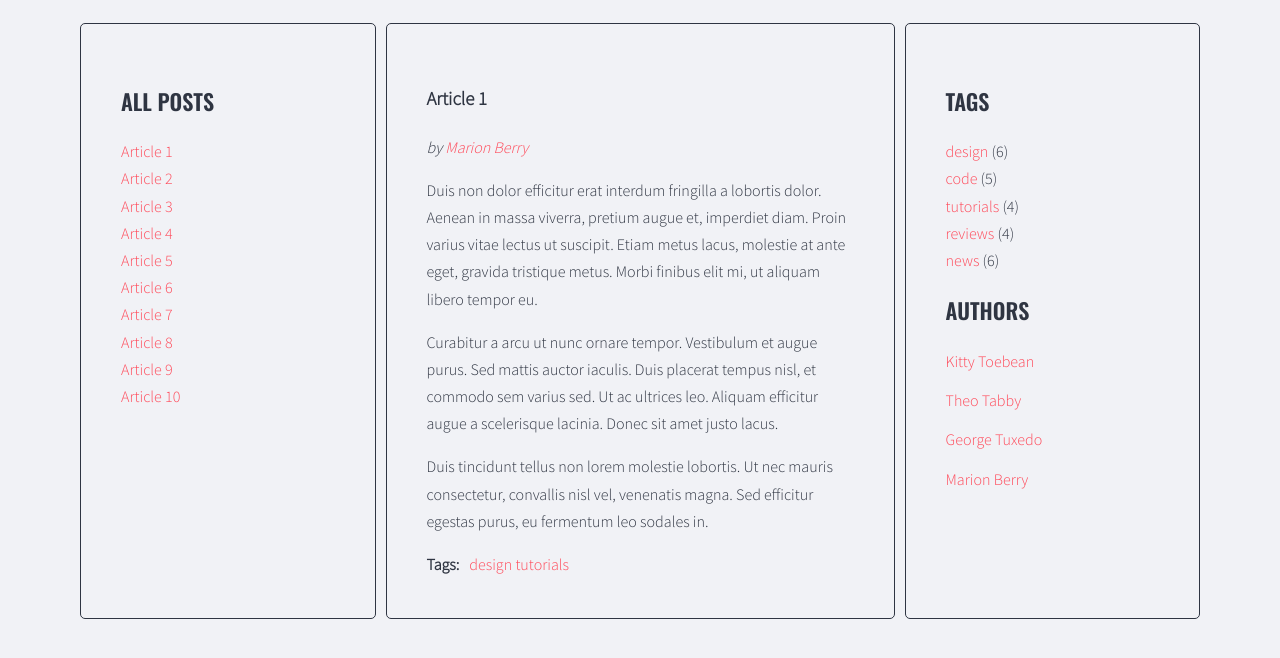
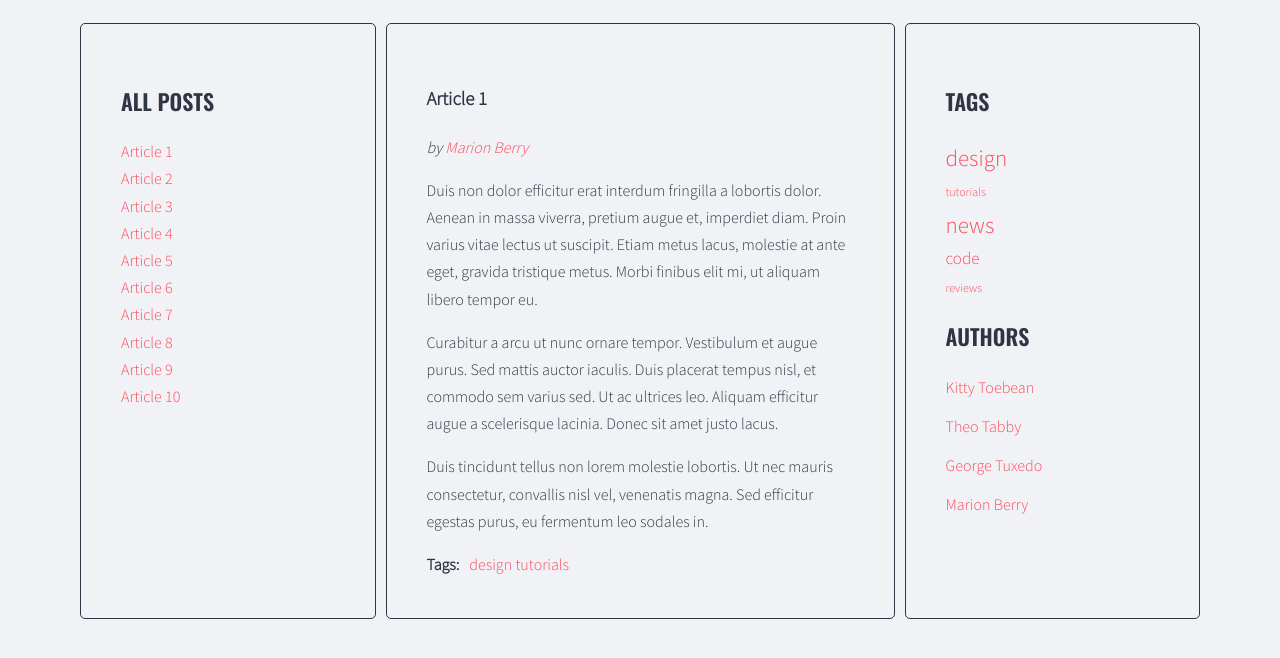
Before and after one commit to Lithaos/javascript-blog, a website: page index.html in a window 1280 px wide. Shown: the part 220-878 px from the top of the page. Drawn offline with nearby package versions, Linux system fonts and the light colour scheme.

Commit message:
add resizing class

```diff
--- a/index.html
+++ b/index.html
@@ -257,11 +257,6 @@
         <aside class="sidebar">
           <h2 class="section-title">Tags</h2>
           <ul class="list tags">
-            <li><a href="#">design</a> <span>(6)</span></li>
-            <li><a href="#">code</a> <span>(5)</span></li>
-            <li><a href="#">tutorials</a> <span>(4)</span></li>
-            <li><a href="#">reviews</a> <span>(4)</span></li>
-            <li><a href="#">news</a> <span>(6)</span></li>
           </ul>
           <h2 class="section-title">Authors</h2>
           <ul class="list authors">
--- a/js/script.js
+++ b/js/script.js
@@ -37,7 +37,10 @@ const optArticleSelector = '.post',
   optTitleSelector = '.post-title',
   optTitleListSelector = '.titles',
   optArticleTagsSelector = '.post-tags .list',
-  optArticleAuthorSelector = '.post-author';
+  optArticleAuthorSelector = '.post-author',
+  optTagsListSelector = '.tags.list',
+  optCloudClassCount = 5,
+  optCloudClassPrefix = 'tag-size-';
 
 function generateTitleLinks(customSelector = '') {
   /* remove contents of titleList */
@@ -67,7 +70,30 @@ function generateTitleLinks(customSelector = '') {
 
 generateTitleLinks();
 
+function calculateTagsParams(tags) {
+  const params = {
+    min: 999999,
+    max: 0,
+  };
+  for (let tag in tags) {
+    params.max = Math.max(tags[tag], params.max);
+    params.min = Math.min(tags[tag], params.min);
+  }
+
+  return params;
+}
+
+function calculateTagClass(count, params) {
+  const normalizedCount = count - params.min;
+  const normalizedMax = params.max - params.min;
+  const percentage = normalizedCount / normalizedMax;
+  const classNumber = Math.floor( percentage * (optCloudClassCount - 1) + 1 );
+  return classNumber;
+}
+
 function generateTags() {
+  /* Create a new variable allTags with an empty object */
+  let allTags = {};
   /* find all articles */
   const articles = document.querySelectorAll(optArticleSelector);
   /* START LOOP: for every article: */
@@ -75,7 +101,6 @@ function generateTags() {
     /* find tags wrapper */
     let tagsWrapper = article.querySelector(optArticleTagsSelector);
     tagsWrapper.innerHTML = '';
-    /* make html variable with empty string */
     let html = '';
     /* get tags from data-tags attribute */
     let tags = article.getAttribute('data-tags');
@@ -83,16 +108,34 @@ function generateTags() {
     tags = tags.split(' ');
     /* START LOOP: for each tag */
     for (let tag of tags) {
-      /* generate HTML of the link */
+      /* check if this link is NOT already in allTags */
       const linkHTML = '<li><a href="#tag-' + tag + '"> ' + tag + ' </a></li> ';
-      /* add generated code to html variable */
+      if (!allTags.hasOwnProperty(tag)) {
+        /* add generated code to allTags array */
+        allTags[tag] = 1;
+      } else {
+        allTags[tag]++;
+      }
+      /* END LOOP: for each tag */
       html = html + linkHTML;
-      /* END LOOP: for each tag */
     }
-    /* insert HTML of all the links into the tags wrapper */
     tagsWrapper.innerHTML = html;
     /* END LOOP: for every article: */
   }
+  /* find list of tags in right column */
+  const tagList = document.querySelector(optTagsListSelector);
+  /* Create variable for all links HTML code */
+  const tagsParams = calculateTagsParams(allTags);
+  let allTagsHTML = '';
+  /* START LOOP: for each tag in allTags:*/
+  for (let tag in allTags) {
+    /* generate code of a link and add it to allTagsHTML */
+    allTagsHTML += '<li><a href="#tag-' + tag + '"' + 'class="' + optCloudClassPrefix+calculateTagClass(allTags[tag], tagsParams) + '"> ' + tag +  ' </a></li>';
+    console.log(allTags[tag], tagsParams);
+    /* End loop: for each tag in allTags: */
+  }
+  /* add html from allTagsHTML to tagList */
+  tagList.innerHTML = allTagsHTML;
 }
 
 generateTags();
@@ -148,8 +191,6 @@ function generateAuthors() {
     /* find author wrapper */
     let authorWrapper = article.querySelector(optArticleAuthorSelector);
     authorWrapper.innerHTML = '';
-    /* make html variable with empty string */
-    let html = '';
     /* get author from data-author attribute */
     let author = article.getAttribute('data-author');
     /* generate HTML of the link */
@@ -199,4 +240,4 @@ function addClickListenersToAuthors() {
     /* END LOOP: for each link */
   }
 }
-addClickListenersToAuthors()
+addClickListenersToAuthors();
--- a/sass/style.scss
+++ b/sass/style.scss
@@ -140,3 +140,23 @@ a {
     margin: 0 10px 0 0;
   }
 }
+
+.tag-size-5 {
+  font-size: 23px;
+}
+
+.tag-size-4 {
+  font-size: 20px;
+}
+
+.tag-size-3 {
+  font-size: 17px;
+}
+
+.tag-size-2 {
+  font-size: 14px;
+}
+
+.tag-size-1 {
+  font-size: 12px;
+}
```
Also changed, not shown: .eslintrc.json, css/style.css, 1 other file.
